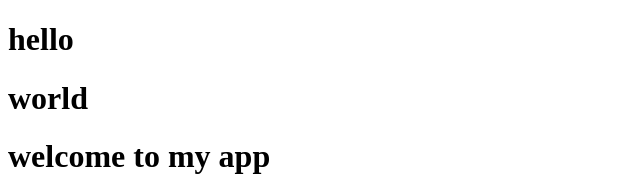
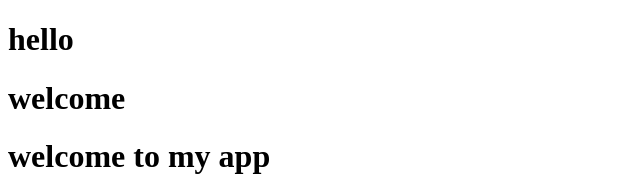
Before and after one commit to mahak123569/React-project, a React (Vite) app: page / in a window 1280 px wide. Shown: the top 176 px of the page, without its empty margins (0-640 px from the left). Built offline with nearby package versions, Linux system fonts and the light colour scheme.

Commit message:
new added line

```diff
--- a/src/Header.jsx
+++ b/src/Header.jsx
@@ -4,7 +4,7 @@ function Header() {
   return (
     <div>
       <h1>hello</h1>
-      <h1>world</h1>
+      <h1>welcome</h1>
     </div>
   );
 }
```
